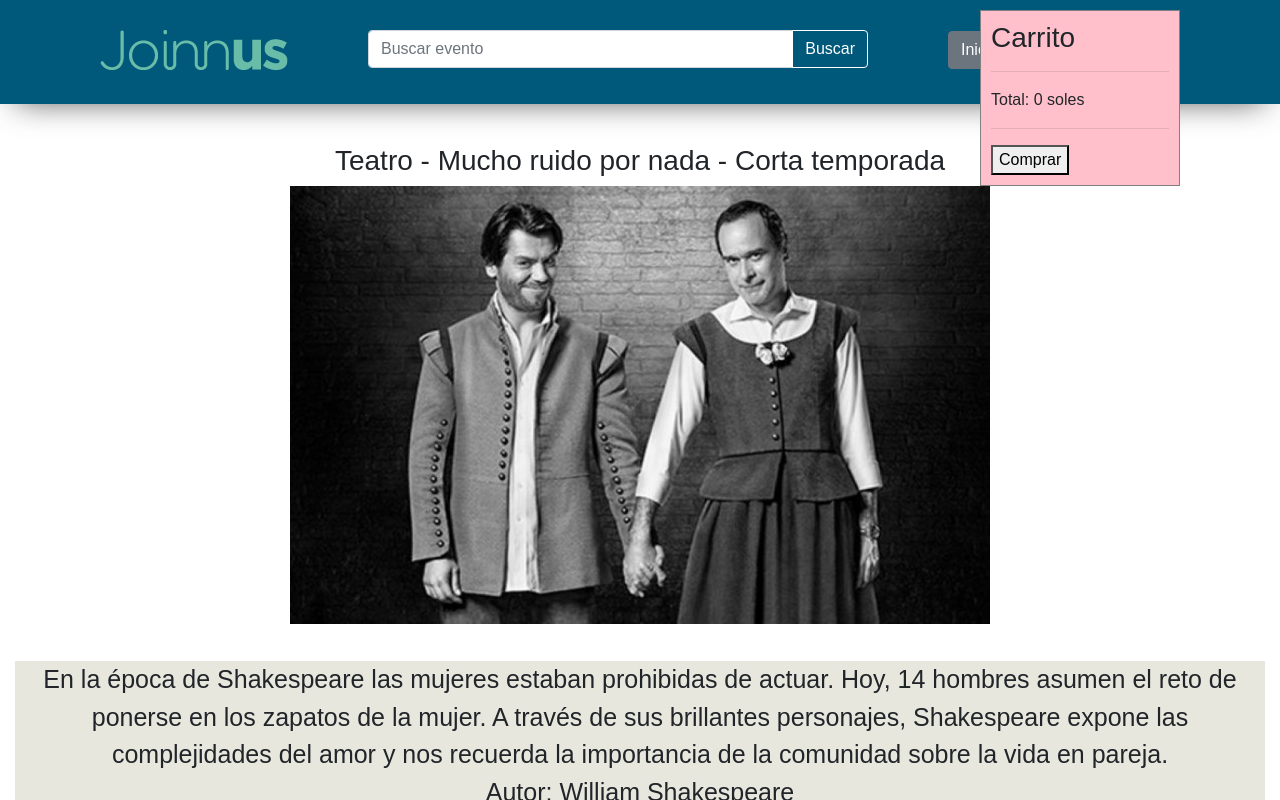
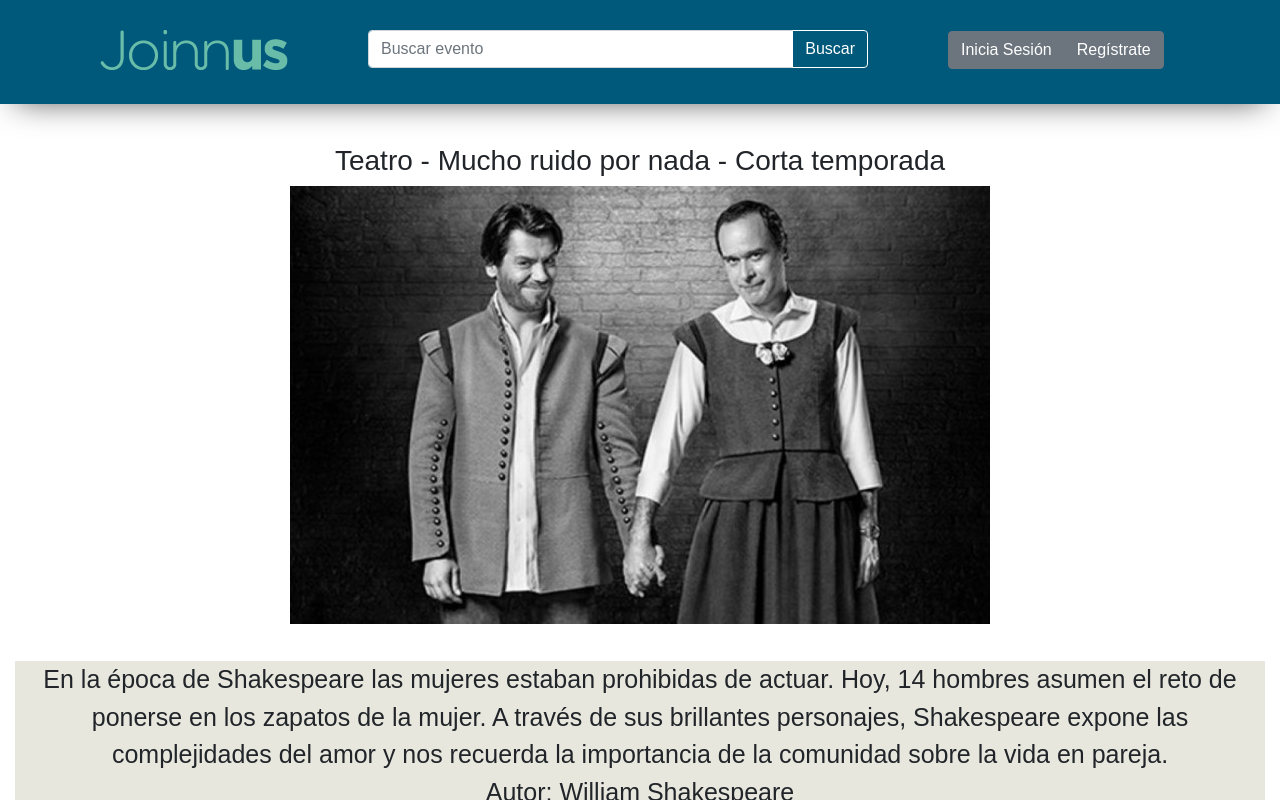
Before and after one commit to Nefelijm/PTleticket, a React (Create React App) app: page / in a window 1280 px wide. Shown: the top 800 px of the page. Built offline with nearby package versions, Linux system fonts and the light colour scheme.

Commit message:
estilos carrito

```diff
--- a/src/App.js
+++ b/src/App.js
@@ -18,7 +18,6 @@ const App =() => (
           <NivelUno id={2}/>
           <NivelUno id={3}/>
        </svg>
-
     </div>
 
 )
--- a/src/componentes/carritoCompra.js
+++ b/src/componentes/carritoCompra.js
@@ -5,18 +5,17 @@ const CarritoCompra = props => {
   return (
     <div style={{
       position: 'absolute',
-      right: '100px',
-      top: '10px',
-      border: '1px solid grey',
-      width: '200px',
+      right: '50px',
+      top: '950px',
+      width: '300px',
       padding: '10px',
-      backgroundColor: 'pink',
+      backgroundColor: '#E7F5F2',
     }}>
-      <h3>Carrito</h3>
+      <h3>Entradas</h3>
       <ul>
         {props.carrito.map((elemento) => {
           total = total + elemento.precio
-          return (<li>{elemento.item}: {elemento.precio}</li>)
+          return (<li>{elemento.item}: {elemento.precio} soles</li>)
         })}
       </ul>
       <hr/>
```
